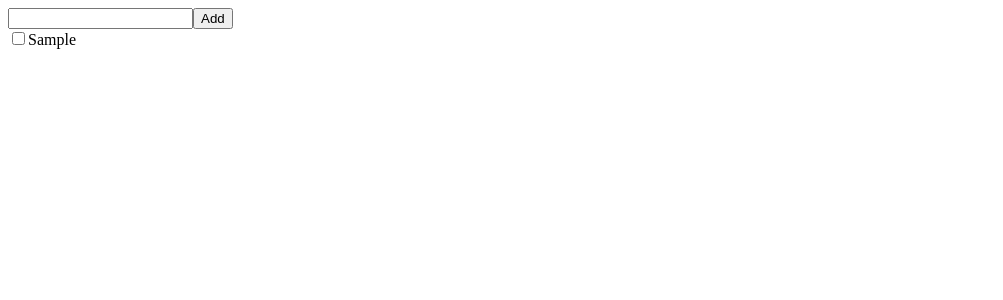
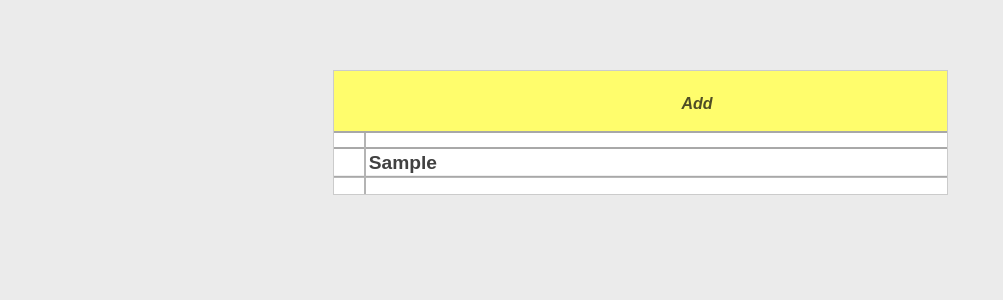
Before and after one commit to mds325/react-todo-list, a React (Vite) app: page / in a window 1280 px wide. Both pictures are taken after typing "Sample" into the empty fields and a click on the button "Add". Shown: the top 300 px of the page, without its empty margins (0-1003 px from the left). Built offline with nearby package versions, Linux system fonts and the light colour scheme.

Commit message:
Add Styling

```diff
--- a/package.json
+++ b/package.json
@@ -25,9 +25,10 @@
   "devDependencies": {
     "babel-preset-env": "^1.6.1",
     "babel-preset-react": "^6.24.1",
+    "node-sass": "^4.7.2",
     "parcel-bundler": "^1.6.0",
     "typescript": "^2.7.2",
-    "node-sass": "^4.7.2"
+    "css-loader": "^0.28.9"
   },
   "dependencies": {
     "@types/react": "^16.0.38",
--- /dev/null
+++ b/src/components/App.scss
@@ -0,0 +1,27 @@
+body {
+  margin: 0;
+  font: {
+    size: 16px;
+    family: sans-serif;
+  }
+  background-color: #ebebeb;
+}
+
+* {
+  box-sizing: border-box;
+}
+
+#root {
+  display: grid;
+  grid-template-columns: 5% auto 5%;
+  grid-template-rows: 70px auto auto;
+
+  @media(min-width: 768px) {
+    grid-template-columns: auto 615px auto;
+  }
+  .app {
+    grid-row: 2;
+    grid-column: 2;
+    border: 1px solid #cbcbcb;
+  }
+}
--- a/src/components/App.tsx
+++ b/src/components/App.tsx
@@ -3,6 +3,8 @@ import TodoModel from '../models/TodoModel';
 import CreateTodo from './CreateTodo';
 import TodoList from './TodoList';
 import DataService from '../services/DataService';
+
+import './App.scss';
 
 interface AppProps {
 
@@ -12,6 +14,8 @@ interface AppState {
     todos: TodoModel[]
 }
 
+window['DataService'] = DataService;
+
 export default class App extends React.Component<AppProps, AppState> {
 
     state: AppState = {
@@ -19,8 +23,12 @@ export default class App extends React.Component<AppProps, AppState> {
     };
 
     handleAddTodo = (context: CreateTodo) => {
+        let newTodoText: string = context.state.text;
+        if (!newTodoText) {
+            return;
+        }
         const todos = this.state.todos;
-        todos.push(new TodoModel(context.state.text));
+        todos.push(new TodoModel(newTodoText));
 
         this.setState({
             todos
@@ -47,7 +55,7 @@ export default class App extends React.Component<AppProps, AppState> {
 
     render() {
         return (
-            <div>
+            <div className="app">
                 <CreateTodo handleAddTodo={this.handleAddTodo} />
                 <TodoList todos={this.state.todos} handleToggleState={this.handleToggleState} />
             </div>
--- /dev/null
+++ b/src/components/CreateTodo.scss
@@ -0,0 +1,23 @@
+.create-todo {
+  background-color: #fffd6c;
+  border-bottom: 2px solid #a8a8a8;
+
+  input {
+    font-size: 1.5rem;
+    padding: 1rem;
+    border: none;
+    background: none;
+    outline: none;
+    resize: none;
+  }
+  button {
+    border: none;
+    background: none;
+    font: {
+      size: 1rem;
+      style: italic;
+      weight: bold;
+    }
+    color: #4f4d25;
+  }
+}
--- a/src/components/CreateTodo.tsx
+++ b/src/components/CreateTodo.tsx
@@ -1,4 +1,6 @@
 import * as React from 'react';
+
+import './CreateTodo.scss';
 
 interface CreateTodoProps {
     handleAddTodo: (context) => void,
@@ -16,7 +18,7 @@ export default class CreateTodo extends React.Component<CreateTodoProps, CreateT
 
     render() {
         return (
-            <div>
+            <div className="create-todo">
                 <input
                     onChange={ev => this.setState({text: ev.target.value})}
                     value={this.state.text}
--- a/src/components/Todo.scss
+++ b/src/components/Todo.scss
@@ -0,0 +1,20 @@
+$indentation: 1rem;
+
+.todo {
+  font-size: 1.2rem;
+  color: #414141;
+  font-weight: bold;
+  padding: 0 0.2rem;
+  line-height: 1.8rem;
+  margin-left: $indentation;
+  text-indent: -$indentation;
+  cursor: pointer;
+  user-select: none;
+
+  &.done {
+    font-weight: normal;
+    text-decoration-line: line-through;
+    font-style: italic;
+    color: #555;
+  }
+}
--- a/src/components/Todo.tsx
+++ b/src/components/Todo.tsx
@@ -1,6 +1,7 @@
 import * as React from 'react';
-import TodoModel from "../models/TodoModel";
+import TodoModel from '../models/TodoModel';
 
+import './Todo.scss';
 
 interface TodoProps {
     model: TodoModel,
@@ -17,11 +18,15 @@ export default class Todo extends React.Component<TodoProps, TodoState> {
         const model = this.props.model;
 
         return (
-            <div className="todo-item">
-                <input
-                    type="checkbox" checked={ model.completed }
-                    onChange={ ev => this.props.handleToggleState(model) }
-                />
+            <div
+                className={
+                    [
+                        'todo',
+                        model.completed ? 'done' : ''
+                    ].join(' ')
+                }
+                onClick={ev => this.props.handleToggleState(model)}
+            >
                 <span>{ model.description }</span>
             </div>
         );
--- /dev/null
+++ b/src/components/TodoList.scss
@@ -0,0 +1,34 @@
+$gutter-color: #b4b4b4;
+$gutter-width: 2rem;
+$gutter-border-width: 0.1rem;
+$gutter-start: ($gutter-width - $gutter-border-width);
+$gutter-end: $gutter-width;
+
+$padding-vertical: 1rem;
+$line-height: 1.8rem;
+$line-border-height: 0.1rem;
+$line-color: #a8a8a8;
+$line-start: ($line-height - $line-border-height);
+$line-end: $line-height;
+
+.todo-list {
+  padding: $padding-vertical $gutter-width;
+  background: {
+    color: #fff;
+    image: linear-gradient(
+            90deg,
+            transparent $gutter-start,
+            $gutter-color $gutter-start,
+            $gutter-color $gutter-end,
+            transparent $gutter-end
+    ),
+    linear-gradient(
+            transparent $line-start,
+            $line-color $line-start,
+            $line-color $line-end,
+            transparent $line-end
+    );
+    size: 100% $line-height;
+    position-y: $padding-vertical;
+  }
+}
--- a/src/components/TodoList.tsx
+++ b/src/components/TodoList.tsx
@@ -1,6 +1,8 @@
 import * as React from 'react';
 import Todo from "./Todo";
 import TodoModel from "../models/TodoModel";
+
+import './TodoList.scss';
 
 interface TodoListProps {
     todos: TodoModel[],
```
